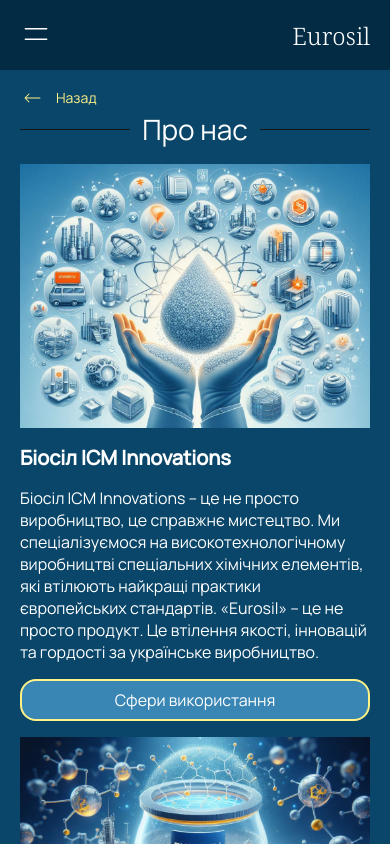
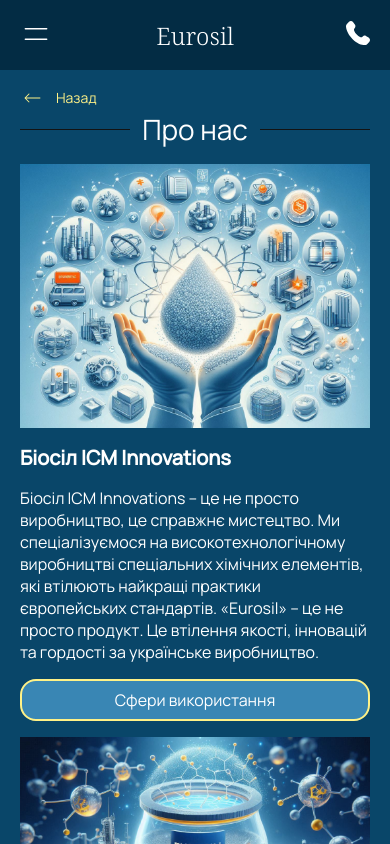
Before and after one commit to VolodymyrKavun/eurosil, a Next.js app: page /about in a window 390 px wide. Shown: the top 844 px of the page. Built offline with nearby package versions, Linux system fonts and the light colour scheme.

Commit message:
headerIsDone?

```diff
--- a/src/components/Header/Header.jsx
+++ b/src/components/Header/Header.jsx
@@ -7,7 +7,6 @@
 import Logo from "../Logo/Logo";
 import NavLinks from "../NavLinks/NavLinks";
 import styles from "./Header.module.scss";
-
 
 const Header = () => {
   const { isMobileMenu, setIsMobileMenu } = useContext(SiteContext);
@@ -69,13 +68,22 @@
     <header className={`${styles.header}`} ref={headerRef}>
       <div className={`container ${styles.container}`}>
         {!isDesktop && <BurgerBtn />}
+
+        <Logo className={`${styles.logo}`} />
+
         {(!isMobile || !isTablet) && (
           <a href="tel:+380636270773" className={`${styles.tell} hoverLink`}>
             +380-63-627-07-73
           </a>
         )}
 
-        <Logo className={`${styles.logo} hoverLink`} />
+        {(isMobile || isTablet) && (
+          <a href="tel:+380636270773">
+            <svg className={styles.phoneIcon}>
+              <use href="/sprite.svg#icon-phone"></use>
+            </svg>
+          </a>
+        )}
 
         <NavLinks
           className={navlinksStyles()}
--- a/src/components/Header/Header.module.scss
+++ b/src/components/Header/Header.module.scss
@@ -45,16 +45,19 @@
 .logo {
   position: absolute;
   left: 50%;
-  top: 50%;
-  transform: translate(-50%, -50%);
-  padding: 8px;
+  transform: translate(-50%, 0%);
+}
 
-  &:focus,
-  &:hover {
-    scale: 1.1;
-    transform: translate(-46%, -50%);
-    text-shadow: 0px 0px 8px rgba(0, 0, 0, 0.4);
-    background-position: right;
+.phoneIcon {
+  width: 24px;
+  height: 24px;
+  fill: $gray0;
+  @media screen and (min-width: $tablet) {
+    width: 34px;
+    height: 34px;
+  }
+  @media screen and (min-width: $laptop) {
+    display: none;
   }
 }
 
@@ -97,8 +100,8 @@
     width: fit-content;
     height: fit-content;
 
-    font-size: 20px;
-    gap: 12px;
+    font-size: 16px;
+    gap: 0px;
   }
 }
 
--- a/src/components/Logo/Logo.jsx
+++ b/src/components/Logo/Logo.jsx
@@ -5,7 +5,7 @@
 import React, { useContext } from "react";
 import styles from "./Logo.module.scss";
 
-const Logo = (className) => {
+const Logo = ({ className, id }) => {
   const { setHash } = useContext(SiteContext);
 
   return (
@@ -16,6 +16,7 @@
         onClick={() => {
           setHash("/");
         }}
+        id={id}
       >
         Eurosil
       </Link>
--- a/src/components/Logo/Logo.module.scss
+++ b/src/components/Logo/Logo.module.scss
@@ -3,13 +3,15 @@
 .logo {
   font-family: var(--font-notoSerif);
   font-size: 24px;
-  font-weight: 300;
-  // font-size: clamp(24px, 1.7vw, 36px);
+  font-weight: 400;
 
   @media screen and (min-width: $tablet) {
     font-size: 36px;
   }
   @media screen and (min-width: $laptop) {
-    font-size: 32px;
+    font-size: 24px;
+  }
+  @media screen and (min-width: $desktop) {
+    font-size: 36px;
   }
 }
--- a/src/components/NavLinks/NavLinks.jsx
+++ b/src/components/NavLinks/NavLinks.jsx
@@ -4,7 +4,7 @@
 import { navlinks } from "@/data/navLinks";
 import Link from "next/link";
 import { usePathname } from "next/navigation";
-import React, { MouseEvent, useContext, useEffect } from "react"; // імпортуємо тип MouseEvent
+import React, { useContext, useEffect } from "react"; // імпортуємо тип MouseEvent
 import styles from "./NavLinks.module.scss";
 
 const NavLinks = ({ className, onClick }) => {
@@ -27,7 +27,6 @@
   return (
     <nav className={`${styles.nav} ${className}`}>
       {navlinks.map((el) => {
-
         const homeLinkClassName = () => {
           if (isClient && hash === el.href.slice(1)) {
             return `${styles.link}  activeLink`;
--- a/src/components/buttons/LinkBack/LinkBack.jsx
+++ b/src/components/buttons/LinkBack/LinkBack.jsx
@@ -6,7 +6,7 @@
 import styles from "./LinkBack.module.scss";
 
 const LinkBack = ({ id, href }) => {
-  const { hash, setHash } = useContext(SiteContext);
+  const { setHash } = useContext(SiteContext);
   return (
     <Link
       id={id}
```
Also changed, not shown: public/images/Vector.svg (added), public/sprite.svg.
